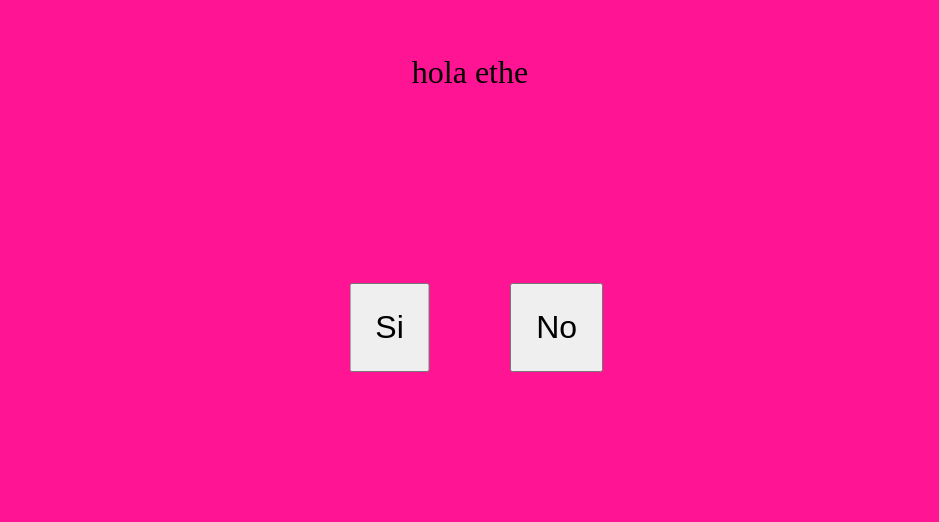
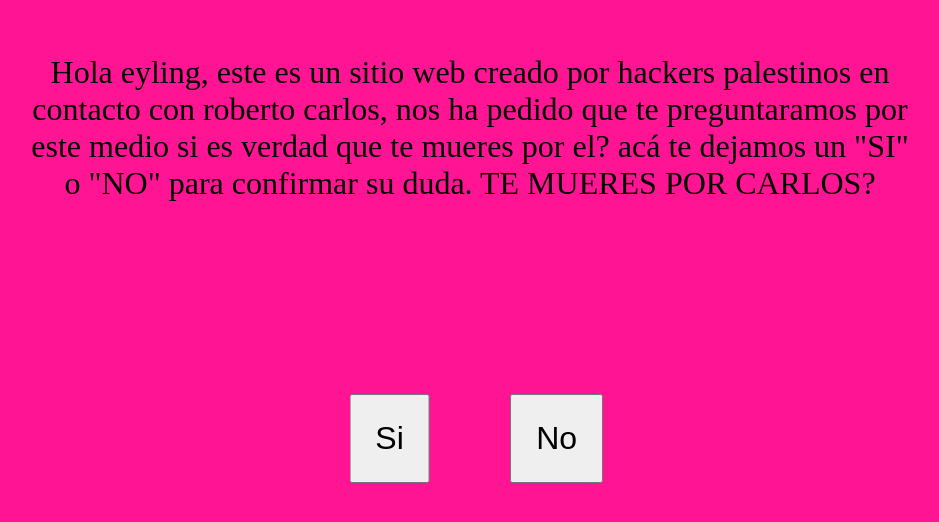
Before and after one commit to Carlossxdxd/invitacion, a plain HTML site: page index.html in a window 1280 px wide. Shown: the part 138-660 px from the top of the page, without its empty margins (170-1109 px from the left). Drawn offline with Linux system fonts and the light colour scheme.

Commit message:
Update index.html

```diff
--- a/index.html
+++ b/index.html
@@ -4,13 +4,16 @@
     <meta charset="UTF-8">
     <meta http-equiv="X-UA-Compatible" content="IE=edge">
     <meta name="viewport" content="width=device-width, initial-scale=1.0">
-    <title>Prueba</title>
+    <title>Soy mejor que vos</title>
     <link rel="stylesheet" href="estilos.css">
 </head>
 <body>
 
     <div class="contenedor">
-        <p>hola ethe</p>
+        <p>Hola eyling, este es un sitio web creado por hackers palestinos en contacto con
+        roberto carlos, nos ha pedido que te preguntaramos por este medio si es verdad que
+        te mueres por el? acá te dejamos un "SI" o "NO" para confirmar su duda.
+        TE MUERES POR CARLOS?</p>
         <button id="yesBtn">Si</button>
         <button id="noBtn">No</button>
     </div>
```
